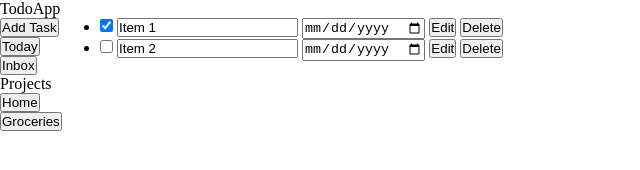
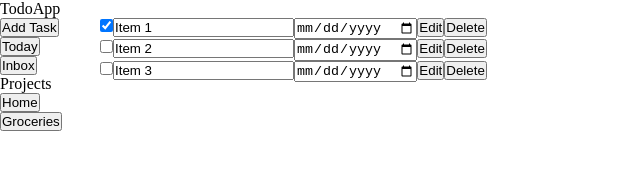
Before and after one commit to rahul-george/odin-todo, a website built with webpack: page src/template.html in a window 1280 px wide. Both pictures are taken after a click on the checkbox 106 px from the left and 25 px from the top of the page. Shown: the whole page, without its empty margins (0-640 px from the left). Built offline with nearby package versions, Linux system fonts and the light colour scheme.

Commit message:
feat: task card created and linked to events

```diff
--- /dev/null
+++ b/src/components/task-card.js
@@ -0,0 +1,104 @@
+export class TaskCard {
+  constructor(task, onEditCallback, onDeleteCallback) {
+    /*
+        @param: task is an object
+        */
+    this.id = task.id;
+    this.title = task.title;
+    this.dueDate = task.dueDate;
+    this.isCompleted = task.isCompleted;
+    this.onEditCallback = onEditCallback;
+    this.onDeleteCallback = onDeleteCallback;
+  }
+
+  taskRepr() {
+    return {
+      id: this.id,
+      title: this.title,
+      dueDate: this.dueDate,
+      isCompleted: this.isCompleted,
+    };
+  }
+
+  onEdit(e) {
+    this.onEditCallback(e, this.taskRepr());
+  }
+
+  onDelete(e) {
+    this.onEditCallback(e, this.taskRepr());
+  }
+
+  render() {
+    const task_card_fragment = document.createDocumentFragment();
+    const task_card = document.createElement("div");
+    task_card.classList.add("task");
+    task_card_fragment.appendChild(task_card);
+
+    task_card.appendChild(this.renderCheckbox());
+    task_card.appendChild(this.renderTitle());
+    task_card.appendChild(this.renderDate());
+    task_card.appendChild(this.renderEditButton());
+    task_card.appendChild(this.renderDeleteButton());
+    return task_card_fragment;
+  }
+
+  renderCheckbox() {
+    const inputElement = document.createElement("input");
+    inputElement.type = "checkbox";
+    inputElement.name = "status";
+    inputElement.id = "status";
+    if (this.isCompleted) {
+      inputElement.checked = true;
+    }
+    inputElement.addEventListener("change", (e) => {
+      this.isCompleted = e.target.checked;
+      this.onEdit(e);
+    });
+    return inputElement;
+  }
+
+  renderTitle() {
+    const inputElement = document.createElement("input");
+    inputElement.type = "text";
+    inputElement.name = "title";
+    inputElement.id = "title";
+    inputElement.value = this.title;
+    inputElement.addEventListener("change", (e) => {
+      this.title = e.target.value;
+      this.onEdit(e);
+    });
+    return inputElement;
+  }
+
+  renderDate() {
+    const inputElement = document.createElement("input");
+    inputElement.type = "date";
+    inputElement.name = "due-date";
+    inputElement.id = "due-date";
+    inputElement.addEventListener("change", (e) => {
+      this.dueDate = e.target.value;
+      this.onEdit(e);
+    });
+    return inputElement;
+  }
+
+  renderEditButton() {
+    const inputElement = document.createElement("input");
+    inputElement.type = "button";
+    inputElement.name = "edit-task-button";
+    inputElement.id = "edit-task";
+    inputElement.value = "Edit";
+    inputElement.addEventListener("click", (e) => this.onEdit(e));
+    return inputElement;
+  }
+
+  renderDeleteButton() {
+    const inputElement = document.createElement("input");
+    inputElement.type = "button";
+    inputElement.name = "delete-task-button";
+    inputElement.id = "delete-task";
+    inputElement.value = "Delete";
+    inputElement.addEventListener("click", (e) => this.onDelete(e));
+    return inputElement;
+  }
+}
--- a/src/index.js
+++ b/src/index.js
@@ -1 +1,37 @@
 import "./styles.css";
+import { TaskCard } from "./components/task-card";
+
+const tasks = [
+  {
+    id: 1,
+    title: "Item 1",
+    dueDate: "",
+    isCompleted: false,
+  },
+  {
+    id: 2,
+    title: "Item 2",
+    dueDate: "",
+    isCompleted: false,
+  },
+  {
+    id: 3,
+    title: "Item 3",
+    dueDate: "",
+    isCompleted: false,
+  },
+];
+
+function editTask(event, task) {
+  const taskIndex = tasks.findIndex((taskItem) => task.id == taskItem.id);
+  tasks.splice(taskIndex, 1, task);
+}
+
+function deleteTask(event, task) {
+  alert("Delete task clicked");
+}
+
+tasks.forEach((task) => {
+  const taskList = document.querySelector("#tasks");
+  taskList.append(new TaskCard(task, editTask, deleteTask).render());
+});
--- a/src/template.html
+++ b/src/template.html
@@ -25,26 +25,7 @@
       </ul>
     </nav>
     <main>
-      <ul id="tasks">
-        <li>
-          <div class="task">
-            <input type="checkbox" name="status" id="status" />
-            <input type="text" name="title" id="title" value="Item 1" />
-            <input type="date" name="due-date" id="due-date" />
-            <input type="button" value="Edit" />
-            <input type="button" value="Delete" />
-          </div>
-        </li>
-        <li>
-          <div class="task">
-            <input type="checkbox" name="status" id="status" />
-            <input type="text" name="title" id="title" value="Item 2" />
-            <input type="date" name="due-date" id="due-date" />
-            <input type="button" value="Edit" />
-            <input type="button" value="Delete" />
-          </div>
-        </li>
-      </ul>
+      <div id="tasks"></div>
     </main>
   </body>
 </html>
```
